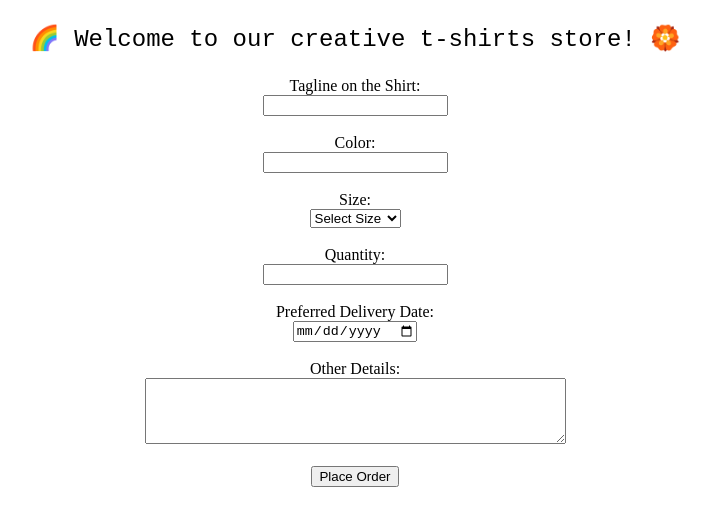
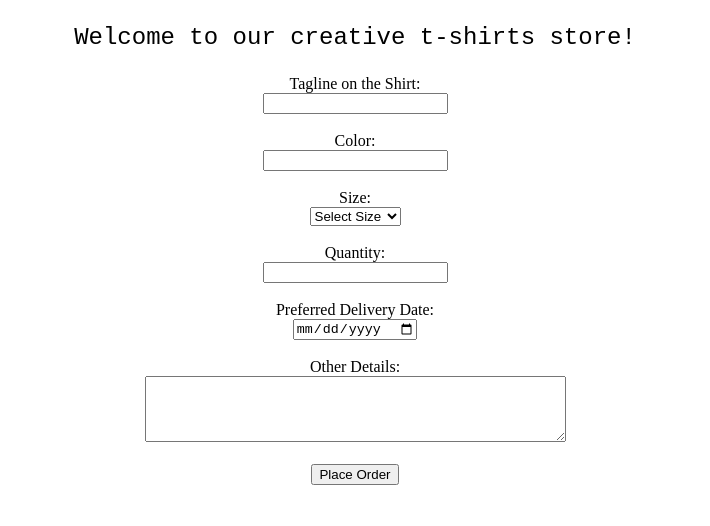
Before and after one commit to 524himanshu/IP-ASSIGNMENTS, a plain HTML site: page index.html in a window 1280 px wide. Shown: the whole page, without its empty margins (285-995 px from the left). Drawn offline with Linux system fonts and the light colour scheme.

Commit message:
update index.html

```diff
--- a/index.html
+++ b/index.html
@@ -7,7 +7,7 @@
 </head>
 <body>
     <pre style="text-align: center; font-size: 24px;">
-🌈 Welcome to our creative t-shirts store! 🏵️
+ Welcome to our creative t-shirts store!
 </pre>
     <form action="/submit_order" method="post" style="text-align: center;">
         <label for="tagline">Tagline on the Shirt:</label><br>
```
